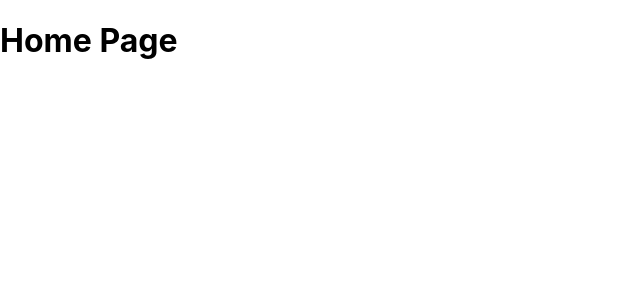
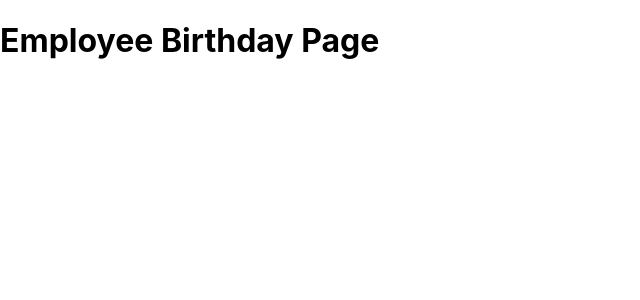
Before and after one commit to Srinivasanaresh72/Reminder_App, a React (Create React App) app: page /empbirthday in a window 1280 px wide. Shown: the top 300 px of the page, without its empty margins (0-640 px from the left). Built offline with nearby package versions, Linux system fonts and the light colour scheme.

Commit message:
added home,details,birthday pages

```diff
--- a/src/App.js
+++ b/src/App.js
@@ -1,5 +1,8 @@
 import React from 'react'
 import Home from "./components/Home";
+import Empdetails from './components/Empdetails';
+import Empbirthday from './components/Empbirthday';
+import Error from './components/Error';
 
 import {
   BrowserRouter as Router,
@@ -7,11 +10,15 @@ import {
   Route
 } from "react-router-dom";
 
+
 const App = () => {
   return (
     <Router>
       <Switch>
-        <Route path="/" component={Home} />
+        <Route path="/" component={Home} exact/>
+        <Route path="/empdetails" component={Empdetails} exact/>
+        <Route path="/empbirthday" component={Empbirthday} exact/>
+        <Route component={Error} />
       </Switch>
     </Router>
   );
--- /dev/null
+++ b/src/components/Empbirthday.js
@@ -0,0 +1,11 @@
+import React from 'react'
+
+const Empbirthday = () => {
+    return (
+        <div>
+            <h1> Employee Birthday Page </h1>
+        </div>
+    )
+}
+
+export default Empbirthday
--- /dev/null
+++ b/src/components/Empdetails.js
@@ -0,0 +1,11 @@
+import React from 'react'
+
+const Empdetails = () => {
+    return (
+        <div>
+            <h1> Employee Details Page </h1>
+        </div>
+    )
+}
+
+export default Empdetails
--- /dev/null
+++ b/src/components/Error.js
@@ -0,0 +1,11 @@
+import React from 'react'
+
+const Error = () => {
+    return (
+        <div>
+            <h1> Error Page </h1>
+        </div>
+    )
+}
+
+export default Error
```
